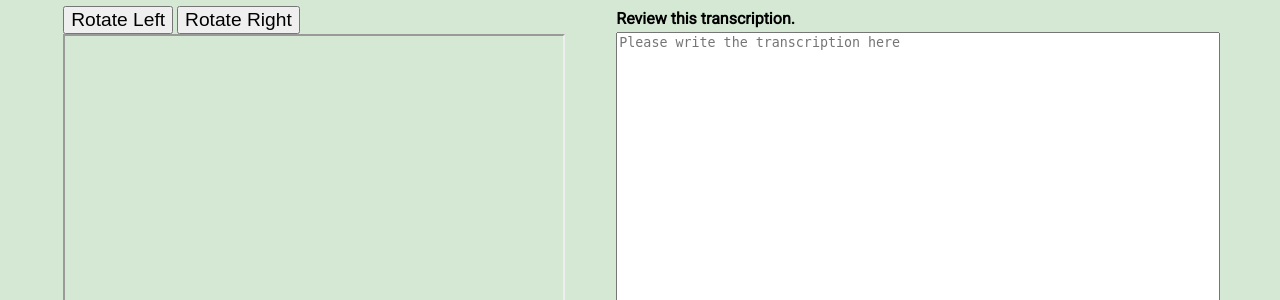
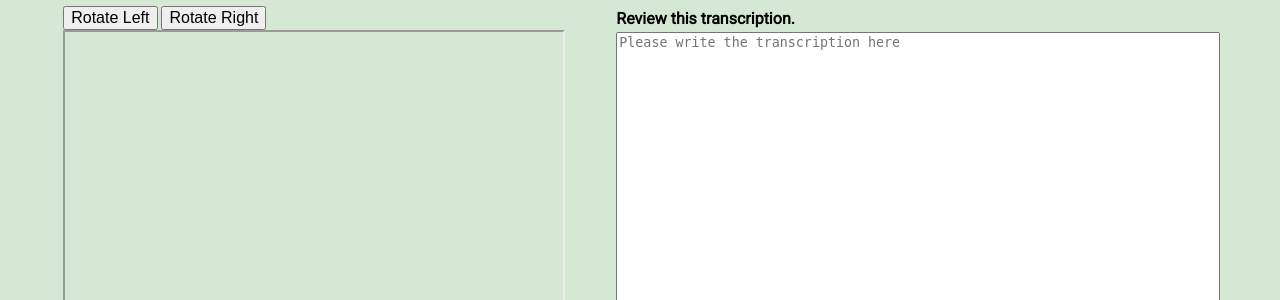
Before and after one commit to Phantasmogenesis/Crowd-sourced-transcriptions, a Python web app: template templates/review.html in a window 1280 px wide. Shown: the part 72-372 px from the top of the page. Run offline with Jinja, Linux system fonts and the light colour scheme; the template is opened without the code that fills it, so the values that code supplies are empty.

Commit message:
fixing button size on review page

```diff
--- a/static/styles/review.css
+++ b/static/styles/review.css
@@ -10,7 +10,7 @@ html, body {
 }
 
 button {
-  font-size: 1.5vw;
+  font-size: 1.25vw;
 }
 
 h1 {
```
